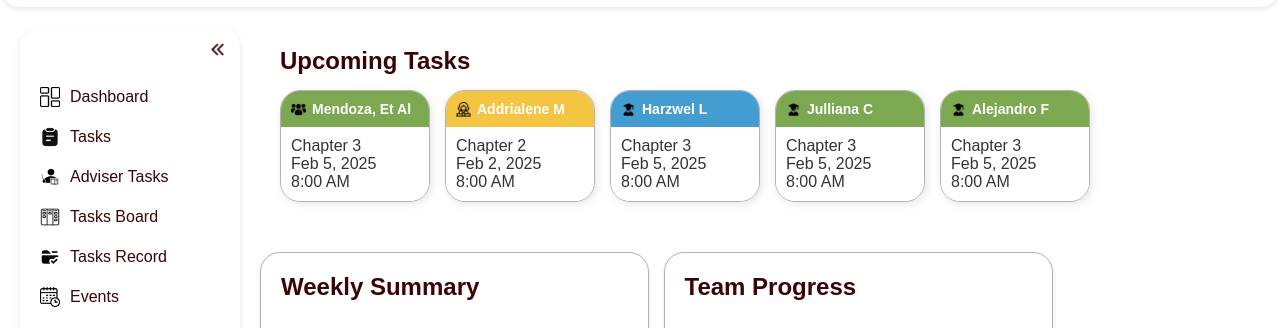
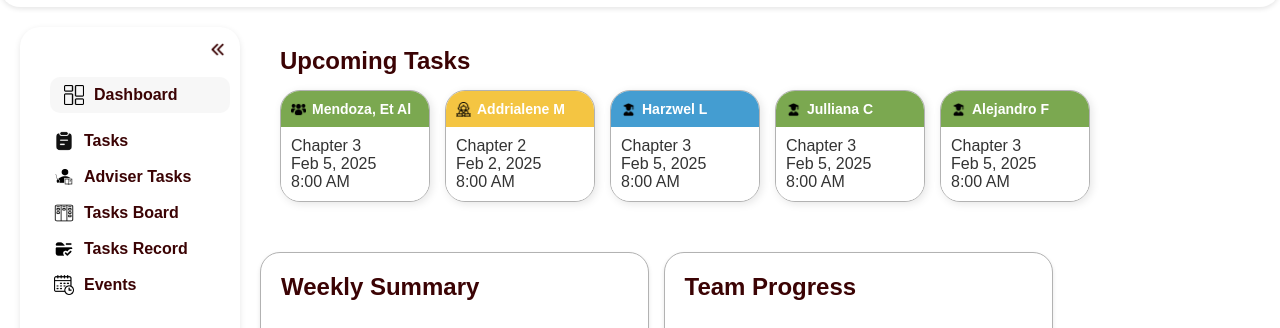
Before and after one commit to ssupJulliana/Pm-Front-End, a plain HTML site: page index.html in a window 1280 px wide. Shown: the part 57-385 px from the top of the page. Drawn offline with Linux system fonts and the light colour scheme.

Commit message:
Halfway done with the selected button on the sidebar, but it is still a mess

```diff
--- a/index.html
+++ b/index.html
@@ -36,16 +36,47 @@
         </button>
       </div>
 
-      <nav>
-        <ul>
-          <li><img src="img/Dashboard Icon.png" alt="Dashboard Icon" />Dashboard</li>
-          <li><img src="img/Tasks Icon.png" alt="Tasks Icon" />Tasks</li>
-          <li><img src="img/Adviser Icon.png" alt="Adviser Icon" />Adviser Tasks</li>
-          <li><img src="img/Tasks Board Icon.png" alt="Tasks Board" />Tasks Board</li>
-          <li><img src="img/Tasks Record Icon.png" alt="Tasks Record" />Tasks Record</li>
-          <li><img src="img/Events Icon.png" alt="Events Icon" />Events</li>
-        </ul>
-      </nav>
+    <nav>
+  <ul>
+    <li class="selected">
+      <a href="index.html">
+        <img src="img/Dashboard Icon.png" alt="Dashboard Icon" />
+        <span>Dashboard</span>
+      </a>
+    </li>
+    <li>
+      <a href="tasks.html">
+        <img src="img/Tasks Icon.png" alt="Tasks Icon" />
+        <span>Tasks</span>
+      </a>
+    </li>
+    <li>
+      <a href="adviser-tasks.html">
+        <img src="img/Adviser Icon.png" alt="Adviser Icon" />
+        <span>Adviser Tasks</span>
+      </a>
+    </li>
+    <li>
+      <a href="tasks-board.html">
+        <img src="img/Tasks Board Icon.png" alt="Tasks Board" />
+        <span>Tasks Board</span>
+      </a>
+    </li>
+    <li>
+      <a href="tasks-record.html">
+        <img src="img/Tasks Record Icon.png" alt="Tasks Record" />
+        <span>Tasks Record</span>
+      </a>
+    </li>
+    <li>
+      <a href="events.html">
+        <img src="img/Events Icon.png" alt="Events Icon" />
+        <span>Events</span>
+      </a>
+    </li>
+  </ul>
+</nav>
+
 
       <div class="sign-out">
         <img src="img/Sign out Icon.png" alt="Sign Out Icon" />
--- a/style.css
+++ b/style.css
@@ -150,18 +150,41 @@ body {
 }
 
 .sidebar nav ul li {
-  margin: 20px 0;
+  border-radius: 10px;
+}
+
+.sidebar nav ul li a {
   display: flex;
   align-items: center;
   gap: 10px;
-  cursor: pointer;
-  font-weight: normal;
-  font-size: 16px;
+  padding: 8px 14px;
+  text-decoration: none;
+  font-weight: bold;
+  color: inherit;
+  border-radius: 10px;
+  transition: background-color 0.3s ease;
+  width: 180px;       /* <-- Set explicit width less than sidebar width */
+  max-width: 180px;   /* Optional: prevent growing too wide */
+  box-sizing: border-box;
+}
+
+.sidebar nav ul li a:hover {
+  background-color: #f0f0f0;
+}
+
+.sidebar nav ul li.selected a {
+  background-color: rgba(240, 240, 240, 0.5);
 }
 
 .sidebar nav ul li img {
   width: 20px;
   height: 20px;
+}
+
+.sidebar nav ul li.selected {
+  border-radius: 10px;
+  padding: 10px;
+
 }
 
 .sign-out {
```
Also changed, not shown: tasks/oral-defense.html (added), tasks/tasks-allocation.html (added), tasks/tasks.html (added), tasks/title-defense.html (added), 1 other file.
